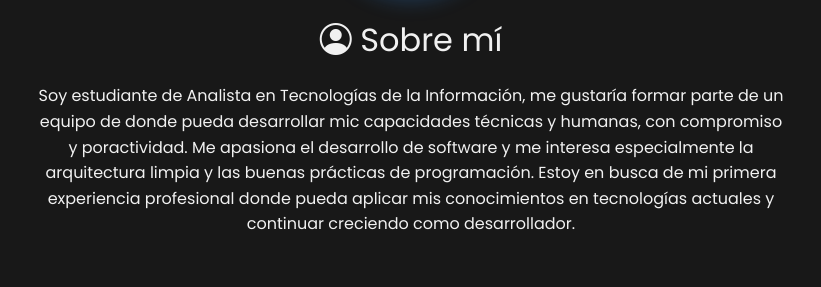
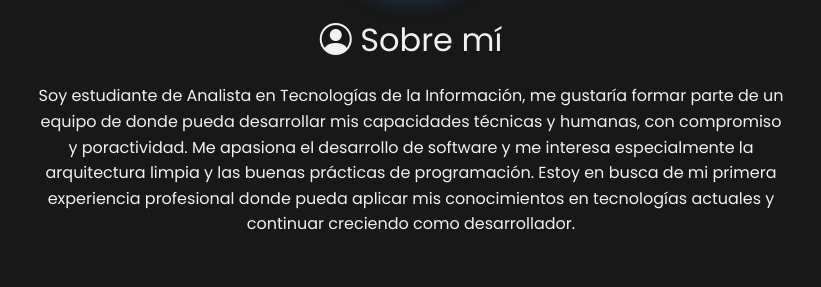
Before and after one commit to juandieetajam/juandieetajam.github.io, a plain HTML site: page index.html in a window 1280 px wide. Shown: the part 1031-1318 px from the top of the page, 229-1050 px from the left. Drawn offline with nearby package versions, Linux system fonts and the light colour scheme.

Commit message:
Add files via upload

```diff
--- a/index.html
+++ b/index.html
@@ -82,7 +82,7 @@
       <p class="mx-auto" style="max-width: 750px;">
         Soy estudiante de Analista en Tecnologías de la Información, me gustaría formar parte de un equipo de donde
         pueda
-        desarrollar mic capacidades técnicas y humanas, con compromiso y poractividad.
+        desarrollar mis capacidades técnicas y humanas, con compromiso y poractividad.
         Me apasiona el desarrollo de software y me interesa especialmente la arquitectura limpia y las buenas prácticas
         de programación. Estoy en busca de mi primera experiencia profesional donde pueda aplicar mis conocimientos en
         tecnologías actuales y continuar creciendo como desarrollador.
```
